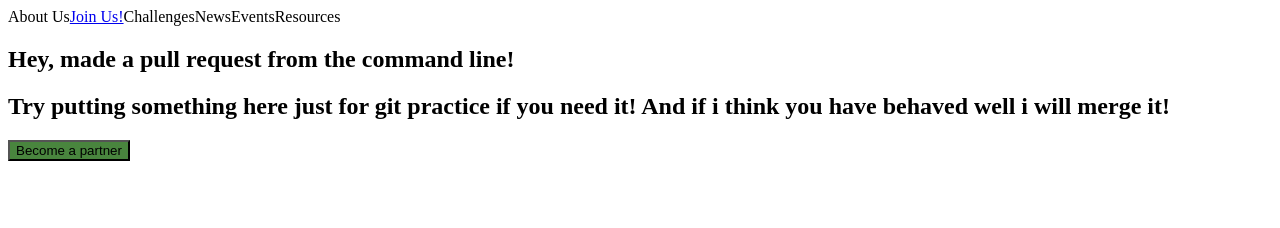
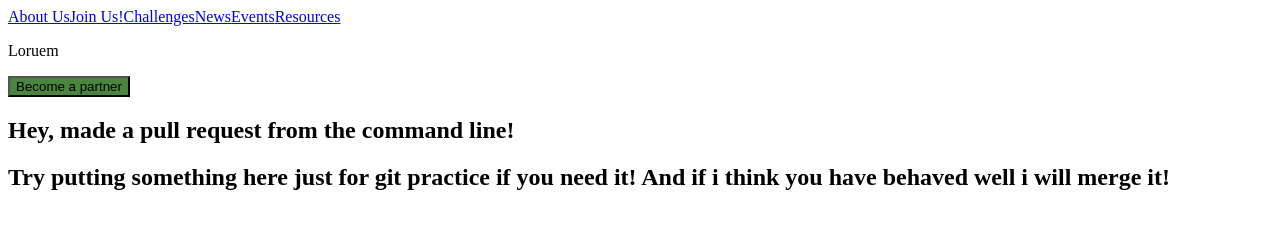
Before and after one commit to johanwennerstrom-joj/grp-partner-page, a Gatsby site: page / in a window 1280 px wide. Built offline with nearby package versions, Linux system fonts and the light colour scheme; Gatsby itself is replaced by a stand-in of ours.

Commit message:
started build on header

```diff
--- /dev/null
+++ b/src/components/Header/index.js
@@ -0,0 +1,12 @@
+import React from "react"
+
+const Header = props => {
+  return (
+    <header>
+      <p>Loruem</p>
+      {props.button}
+    </header>
+  )
+}
+
+export default Header
--- a/src/components/NavBar/index.js
+++ b/src/components/NavBar/index.js
@@ -3,14 +3,14 @@ import { Link } from "gatsby"
 
 const NavBar = () => {
   return (
-    <div>
-      <Link>About Us</Link>
+    <nav>
+      <Link to="/404">About Us</Link>
       <Link to="/404">Join Us!</Link>
-      <Link>Challenges</Link>
-      <Link>News</Link>
-      <Link>Events</Link>
-      <Link>Resources</Link>
-    </div>
+      <Link to="/404">Challenges</Link>
+      <Link to="/404">News</Link>
+      <Link to="/404">Events</Link>
+      <Link to="/404">Resources</Link>
+    </nav>
   )
 }
 
--- a/src/components/layout.js
+++ b/src/components/layout.js
@@ -1,5 +1,7 @@
 import React from "react"
 import NavBar from "./NavBar/index"
+import Header from "./Header/index"
+import Button from "./Button/index"
 import { useStaticQuery, graphql } from "gatsby"
 
 const Layout = ({ children }) => {
@@ -8,6 +10,7 @@ const Layout = ({ children }) => {
       <main>
         {" "}
         <NavBar />
+        <Header button={<Button />} />
         {children}
       </main>
     </>
--- a/src/pages/index.js
+++ b/src/pages/index.js
@@ -39,7 +39,6 @@ const IndexPage = () => {
         Try putting something here just for git practice if you need it! And if
         i think you have behaved well i will merge it!
       </h2>
-      <Button clicked={handleClick} />
     </Layout>
   )
 }
```
